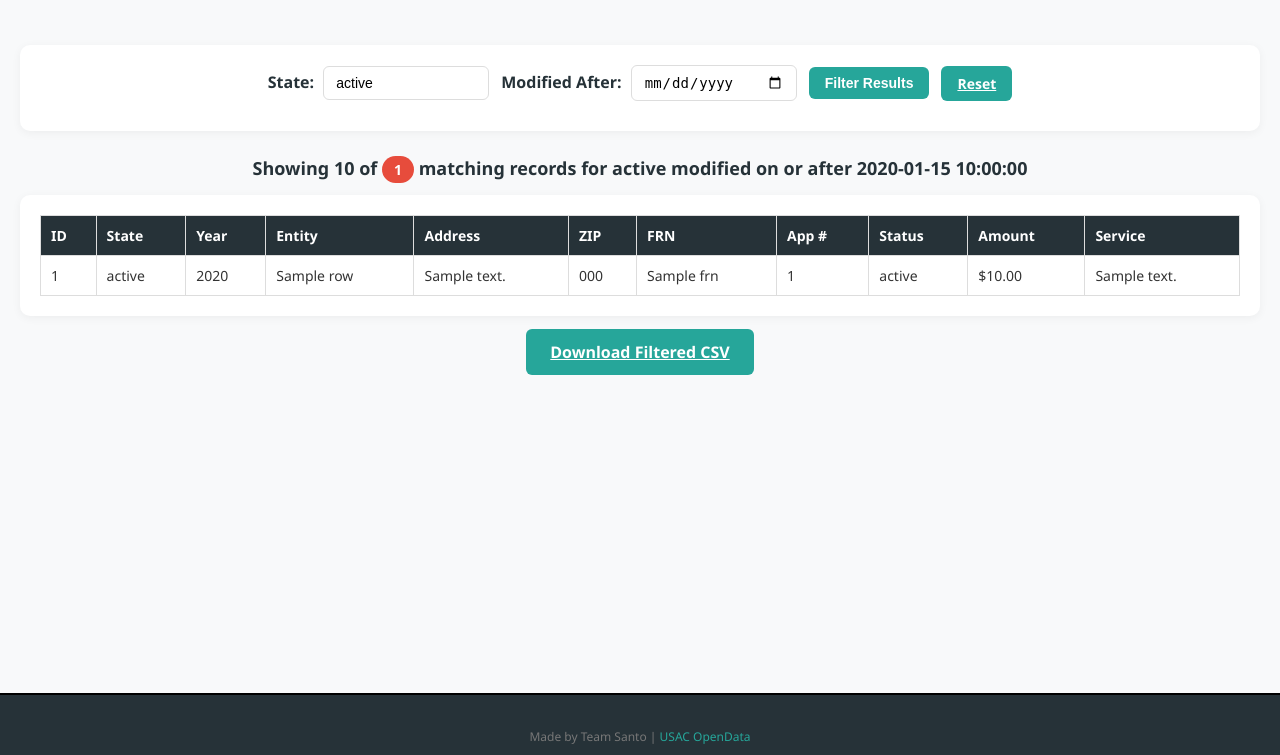
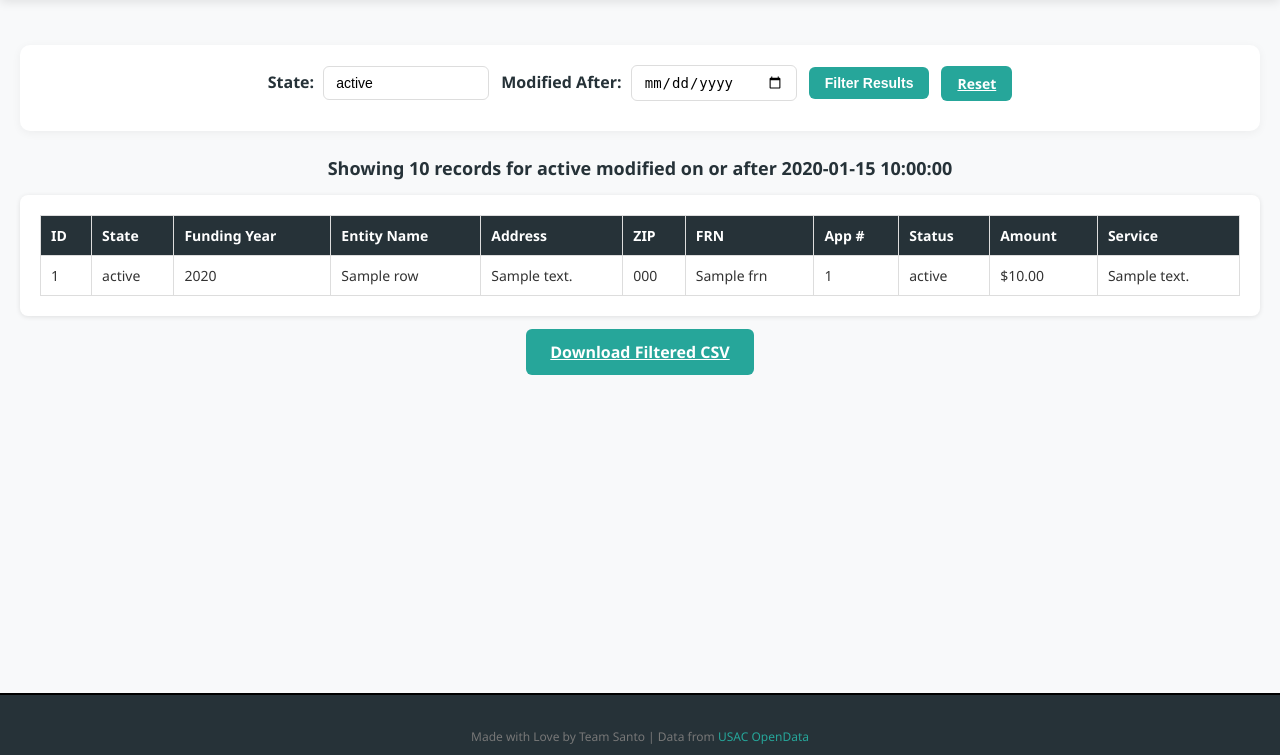
Before and after one commit to santonode/lab, a Flask app: template templates/erate.html in a window 1280 px wide. Shown: the part 45-800 px from the top of the page. Run offline with Flask 3, Linux system fonts and the light colour scheme; the template is opened without the code that fills it: most values are stand-ins (such as "Sample title", 1, 10 or a date in 2020); parts of the project's set-up code (start-up, migrations or seed data) failed here and were passed over; some libraries are stand-ins or nearby versions.

Commit message:
Update erate.html

```diff
--- a/templates/erate.html
+++ b/templates/erate.html
@@ -4,68 +4,122 @@
     <meta charset="UTF-8">
     <meta name="viewport" content="width=device-width, initial-scale=1.0">
     <title>Santo - E-Rate Dashboard</title>
+    <!-- Direct path to static2 -->
     <link rel="stylesheet" href="/static2/styles.css">
     <style>
         body { font-family: 'Segoe UI', Tahoma, Geneva, Verdana, sans-serif; margin: 0; background: #f8f9fa; color: #333; }
-        .header { position: fixed; top: 0; left: 0; right: 0; background: #263238; color: white; text-align: center; padding: 12px 0; z-index: 1000; border-bottom: 3px solid #000; }
+        .header {
+            position: fixed; top: 0; left: 0; right: 0;
+            background: #263238; color: white; text-align: center;
+            padding: 12px 0; z-index: 1000; border-bottom: 3px solid #000;
+            box-shadow: 0 2px 10px rgba(0,0,0,0.1);
+        }
         .header h1 { margin: 0; font-size: 24px; font-weight: 600; }
         .content { margin-top: 70px; padding: 20px; max-width: 1400px; margin-left: auto; margin-right: auto; }
         .card { background: white; border-radius: 10px; padding: 20px; margin-bottom: 25px; box-shadow: 0 2px 10px rgba(0,0,0,0.05); }
-        .filter-form { display: flex; flex-wrap: wrap; gap: 12px; align-items: center; justify-content: center; margin-bottom: 10px; }
+        .filter-form {
+            display: flex; flex-wrap: wrap; gap: 12px; align-items: center;
+            justify-content: center; margin-bottom: 10px;
+        }
         .filter-form label { font-weight: 600; color: #263238; margin-right: 5px; }
-        .filter-form input { padding: 8px 12px; border: 1px solid #ddd; border-radius: 6px; font-size: 14px; width: 140px; }
-        .filter-form button, .action-btn { padding: 8px 16px; background: #26A69A; color: white; border: none; border-radius: 6px; font-weight: 600; cursor: pointer; font-size: 14px; }
+        .filter-form input {
+            padding: 8px 12px; border: 1px solid #ddd; border-radius: 6px; font-size: 14px; width: 140px;
+        }
+        .filter-form button, .action-btn {
+            padding: 8px 16px; background: #26A69A; color: white; border: none;
+            border-radius: 6px; font-weight: 600; cursor: pointer; font-size: 14px;
+            transition: background 0.2s;
+        }
+        .filter-form button:hover, .action-btn:hover { background: #1e7d71; }
         .action-btn.load-more { background: #3498db; }
+        .action-btn.load-more:hover { background: #2980b9; }
         .summary { font-size: 18px; font-weight: 600; color: #263238; margin: 15px 0; text-align: center; }
-        .count-badge { background: #e74c3c; color: white; padding: 4px 12px; border-radius: 20px; font-size: 14px; font-weight: 600; }
-        .table-container { overflow-x: auto; }
-        .erate-table { width: 100%; border-collapse: collapse; font-size: 14px; border: 1px solid #ddd; }
-        .erate-table th, .erate-table td { padding: 10px; border: 1px solid #ddd; text-align: left; }
-        .erate-table th { background: #263238; color: white; font-weight: 600; position: sticky; top: 0; }
+        .table-container { overflow-x: auto; border-radius: 8px; box-shadow: 0 1px 5px rgba(0,0,0,0.1); }
+        .erate-table {
+            width: 100%; border-collapse: collapse; font-size: 14px; background: white;
+            border: 1px solid #ddd;
+        }
+        .erate-table th, .erate-table td {
+            padding: 10px; border: 1px solid #ddd; text-align: left;
+        }
+        .erate-table th {
+            background: #263238; color: white; font-weight: 600; position: sticky; top: 0; z-index: 10;
+        }
         .erate-table tr:hover { background: #f0f7fb; }
-        .error { background: #ffe6e6; color: #c0392b; padding: 15px; border-radius: 8px; border: 1px solid #ffcccc; margin: 20px 0; text-align: center; }
+        .erate-table tr:nth-child(even) { background: #f9f9f9; }
+        .error {
+            background: #ffe6e6; color: #c0392b; padding: 15px; border-radius: 8px;
+            border: 1px solid #ffcccc; margin: 20px 0; text-align: center; font-weight: 500;
+        }
         .no-data { text-align: center; color: #777; font-style: italic; padding: 30px; }
-        .footer { text-align: center; padding: 30px; color: #777; font-size: 14px; margin-top: 50px; }
+        .footer {
+            text-align: center; padding: 30px; color: #777; font-size: 14px; margin-top: 50px;
+        }
         .footer a { color: #26A69A; text-decoration: none; }
-        @media (max-width: 768px) { .filter-form { flex-direction: column; } .filter-form input, .filter-form button { width: 100%; } }
+        stoi .footer a:hover { text-decoration: underline; }
+        @media (max-width: 768px) {
+            .filter-form { flex-direction: column; }
+            .filter-form input, .filter-form button { width: 100%; }
+            .content { padding: 15px; }
+        }
     </style>
 </head>
 <body>
-    <div class="header"><h1>E-Rate Dashboard</h1></div>
+    <!-- HEADER -->
+    <div class="header">
+        <h1>E-Rate Dashboard</h1>
+    </div>
 
     <div class="content">
+
+        <!-- ERROR MESSAGE -->
         {% if error %}
-            <div class="error"><strong>Error:</strong> {{ error }}</div>
+            <div class="error">
+                <strong>Error:</strong> {{ error }}
+            </div>
         {% endif %}
 
+        <!-- FILTER CARD -->
         <div class="card">
             <form method="GET" class="filter-form">
                 <div>
                     <label for="state">State:</label>
-                    <input type="text" id="state" name="state" value="{{ filters.state or 'KS' }}" placeholder="KS" maxlength="2">
+                    <input type="text" id="state" name="state"
+                           value="{{ filters.state or 'KS' }}" placeholder="e.g., KS" maxlength="2">
                 </div>
                 <div>
                     <label for="min_date">Modified After:</label>
-                    <input type="date" id="min_date" name="min_date" value="{{ filters.min_date or '2025-01-01' }}">
+                    <input type="date" id="min_date" name="min_date"
+                           value="{{ filters.min_date or '2025-01-01' }}">
                 </div>
                 <button type="submit">Filter Results</button>
                 <a href="{{ url_for('erate.erate_dashboard') }}" class="action-btn">Reset</a>
             </form>
         </div>
 
-        <!-- CURRENT SEARCH RESULTS COUNT -->
+        <!-- SUMMARY -->
         <div class="summary">
-            Showing <strong>{{ total }}</strong> of <strong class="count-badge">{{ total_filtered }}</strong> matching records
+            Showing <strong>{{ total }}</strong> records
             for <strong>{{ filters.state }}</strong> modified on or after <strong>{{ filters.min_date }}</strong>
         </div>
 
+        <!-- RESULTS TABLE -->
         {% if table_data %}
             <div class="card table-container">
                 <table class="erate-table">
                     <thead>
                         <tr>
-                            <th>ID</th><th>State</th><th>Year</th><th>Entity</th><th>Address</th><th>ZIP</th>
-                            <th>FRN</th><th>App #</th><th>Status</th><th>Amount</th><th>Service</th>
+                            <th>ID</th>
+                            <th>State</th>
+                            <th>Funding Year</th>
+                            <th>Entity Name</th>
+                            <th>Address</th>
+                            <th>ZIP</th>
+                            <th>FRN</th>
+                            <th>App #</th>
+                            <th>Status</th>
+                            <th>Amount</th>
+                            <th>Service</th>
                         </tr>
                     </thead>
                     <tbody>
@@ -80,7 +134,13 @@
                                 <td>{{ row.frn }}</td>
                                 <td>{{ row.app_number }}</td>
                                 <td>{{ row.status }}</td>
-                                <td>${{ "%.2f"|format(row.amount | float) if row.amount else "0.00" }}</td>
+                                <td>
+                                    {% if row.amount %}
+                                        ${{ "%.2f"|format(row.amount | float) }}
+                                    {% else %}
+                                        $0.00
+                                    {% endif %}
+                                </td>
                                 <td>{{ row.description }}</td>
                             </tr>
                         {% endfor %}
@@ -88,6 +148,7 @@
                 </table>
             </div>
 
+            <!-- LOAD MORE BUTTON -->
             {% if has_more %}
                 <div style="text-align: center; margin: 20px 0;">
                     <a href="{{ url_for('erate.erate_dashboard',
@@ -98,21 +159,36 @@
                 </div>
             {% endif %}
 
+            <!-- DOWNLOAD FILTERED CSV -->
             <div style="text-align: center; margin: 20px 0;">
                 <a href="{{ url_for('erate.download_csv', state=filters.state, min_date=filters.min_date) }}"
                    class="action-btn" style="font-size: 16px; padding: 12px 24px;" target="_blank">
                    Download Filtered CSV
                 </a>
             </div>
+
         {% else %}
             <div class="card no-data">
-                <p>No records found.</p>
+                <p>No records found for {{ filters.state }} modified on or after {{ filters.min_date }}.</p>
             </div>
         {% endif %}
+
     </div>
 
+    <!-- FOOTER -->
     <div class="footer">
-        <p>Made by Team Santo | <a href="https://opendata.usac.org" target="_blank">USAC OpenData</a></p>
+        <p>
+            Made with Love by Team Santo |
+            Data from <a href="https://opendata.usac.org" target="_blank">USAC OpenData</a>
+        </p>
     </div>
+
+    <script>
+        // Auto-focus first input
+        document.addEventListener('DOMContentLoaded', () => {
+            const firstInput = document.querySelector('input[name="state"], input[name="min_date"]');
+            if (firstInput && !firstInput.value) firstInput.focus();
+        });
+    </script>
 </body>
 </html>
```
